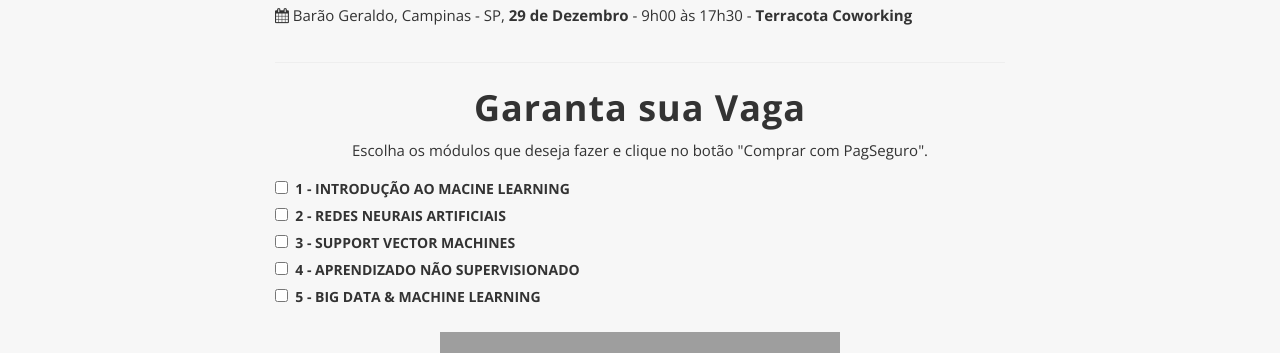
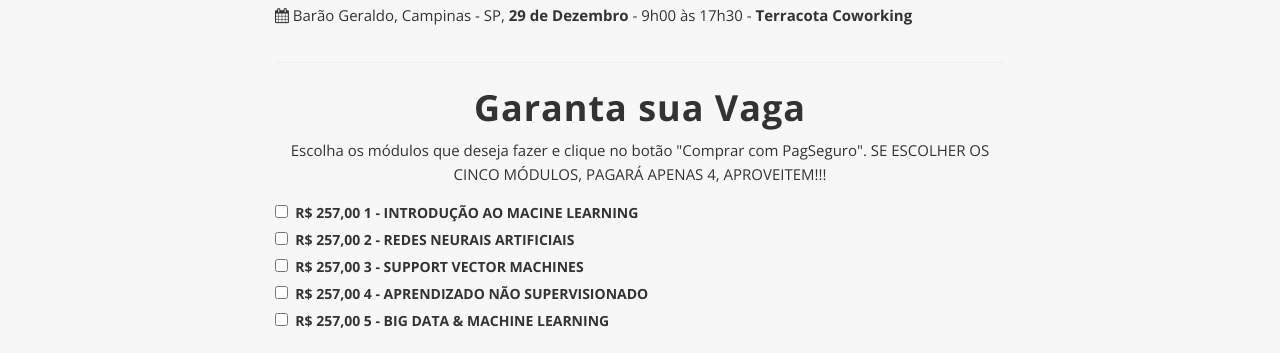
Before and after one commit to alephbit/alephbit.github.io, a website: page course-ml.html in a window 1280 px wide. Shown: the part 4251-4604 px from the top of the page. Drawn offline with nearby package versions, Linux system fonts and the light colour scheme; some packages are replaced by stand-ins of ours; grey boxes are pictures that could not be loaded; a script that the page names is missing.

Commit message:
Adição dos preços na compra do curso

```diff
--- a/course-ml.html
+++ b/course-ml.html
@@ -299,20 +299,20 @@
 	  <div class="row col-md-offset-2 col-md-8">
 	    <hr />
 		<h1 class="text-center">Garanta sua Vaga</h1>
-		<p class="text-center">Escolha os módulos que deseja fazer e clique no botão "Comprar com PagSeguro".</p>
+		<p class="text-center">Escolha os módulos que deseja fazer e clique no botão "Comprar com PagSeguro". SE ESCOLHER OS CINCO MÓDULOS, PAGARÁ APENAS 4, APROVEITEM!!!</p>
 		<form action="https://pagseguro.uol.com.br/checkout/v2/cart.html?action=add" method="post" onsubmit="if (!get_pagseguro(curso_ml_fields, curso_ml)) return false; PagSeguroLightbox(this); return false;">
 			<!-- NÃO EDITE OS COMANDOS DAS LINHAS ABAIXO -->
 			<input type="hidden" name="itemCode" value="" id="fpagseguro" />
 			<input type="hidden" name="iot" value="button" />
-			<input id="m1" value="1" type="checkbox" /><label for="m1">&nbsp; 1 - INTRODUÇÃO AO MACINE LEARNING</label>
+			<input id="m1" value="1" type="checkbox" /><label for="m1">&nbsp; <b>R$ 257,00</b> 1 - INTRODUÇÃO AO MACINE LEARNING</label>
 			<br />
-			<input id="m2" value="2" type="checkbox" /><label for="m2">&nbsp; 2 - REDES NEURAIS ARTIFICIAIS</label>
+			<input id="m2" value="2" type="checkbox" /><label for="m2">&nbsp; <b>R$ 257,00</b> 2 - REDES NEURAIS ARTIFICIAIS</label>
 			<br />
-			<input id="m3" value="3" type="checkbox" /><label for="m3">&nbsp; 3 - SUPPORT VECTOR MACHINES</label>
+			<input id="m3" value="3" type="checkbox" /><label for="m3">&nbsp; <b>R$ 257,00</b> 3 - SUPPORT VECTOR MACHINES</label>
 			<br />
-			<input id="m4" value="4" type="checkbox" /><label for="m4">&nbsp; 4 - APRENDIZADO NÃO SUPERVISIONADO</label>
+			<input id="m4" value="4" type="checkbox" /><label for="m4">&nbsp; <b>R$ 257,00</b> 4 - APRENDIZADO NÃO SUPERVISIONADO</label>
 			<br />
-			<input id="m5" value="5" type="checkbox" /><label for="m5">&nbsp; 5 - BIG DATA & MACHINE LEARNING</label>
+			<input id="m5" value="5" type="checkbox" /><label for="m5">&nbsp; <b>R$ 257,00</b> 5 - BIG DATA & MACHINE LEARNING</label>
 			<br />
 			<br />
 			<div class="text-center">
```
